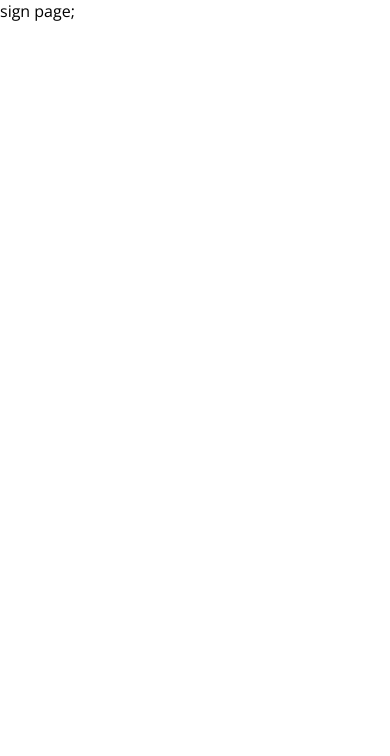
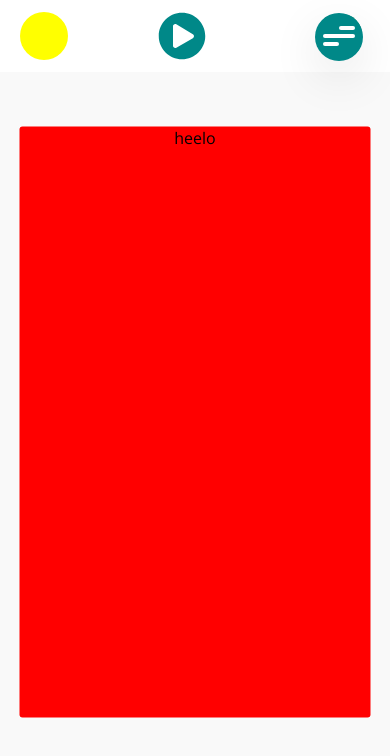
Before and after one commit to penkong/r-colors-2, a React (Create React App) app in the folder client/: page /sign in a window 390 px wide. Shown: the top 756 px of the page. Built offline with nearby package versions, Linux system fonts and the light colour scheme.

Commit message:
card sign responsive

```diff
--- a/client/src/App.js
+++ b/client/src/App.js
@@ -11,13 +11,13 @@ const LandingPage = lazy(() => import('./pages/LandingPage/LandingPage'));
 const SignPage = lazy(() => import('./pages/SignPage/SignPage'));
 //
 const App = () => {
-  const loadHeader = () =>
-    (window.location.pathname === '/sign')
-    ? null
-    : <Header/>
+  // const loadHeader = () =>
+  //   (window.location.pathname === '/sign')
+  //   ? null
+  //   : <Header/>
   return (
     <div>
-      {loadHeader()}
+      <Header/>
       <Switch>
         <ErrorBoundary>
           <Suspense fallback={(<Spinner/>)}>
--- /dev/null
+++ b/client/src/components/Sign/Sign.js
@@ -0,0 +1,16 @@
+// style
+import { CardSign } from './Sign.style';
+
+import React, { Component } from 'react';
+
+class Sign extends Component {
+  render() {
+    return (
+      <CardSign>
+        heelo
+      </CardSign>
+    );
+  }
+}
+
+export default Sign;
--- /dev/null
+++ b/client/src/components/Sign/Sign.style.js
@@ -0,0 +1,21 @@
+import styled from 'styled-components'
+import { centerOf } from '../../styled/styled-comps/mixin';
+
+export const CardSign = styled.div`
+  ${centerOf};
+  width: 90%;
+  height: 70vh;
+  background-color: red;
+  border: none;
+  border-radius: 3px;
+  @media screen and (min-width: 575px){
+    width: 60%;
+    margin-top: 3rem;
+  }
+  @media screen and (min-width: 991px){
+    width: 40%;
+  }
+  @media screen and (min-width: 1199px){
+    width: 30%;
+  }
+`;
--- a/client/src/pages/SignPage/SignPage.js
+++ b/client/src/pages/SignPage/SignPage.js
@@ -1,11 +1,15 @@
+// style
+import { SignPageContainer } from './SignPage.style';
+//
 import React, { Component } from 'react';
+import Sign from '../../components/Sign/Sign';
 
 class SignPage extends Component {
   render() {
     return (
-      <div>
-        sign page;
-      </div>
+      <SignPageContainer>
+        <Sign/>
+      </SignPageContainer>
     );
   }
 }
--- /dev/null
+++ b/client/src/pages/SignPage/SignPage.style.js
@@ -0,0 +1,11 @@
+import styled from 'styled-components';
+
+
+export const SignPageContainer = styled.div`
+  width: 100vw;
+  min-height: calc(100vh - 4.5rem);
+  height: auto;
+  max-height: calc(100vh-);
+  background-color: #f9f9f9;
+
+`;
```
Also changed, not shown: client/src/components/Card/Card.js (deleted), client/src/components/Card/Card.style.js (deleted), client/src/components/Login/Login.js (deleted), client/src/components/Login/Login.style.js (deleted).
